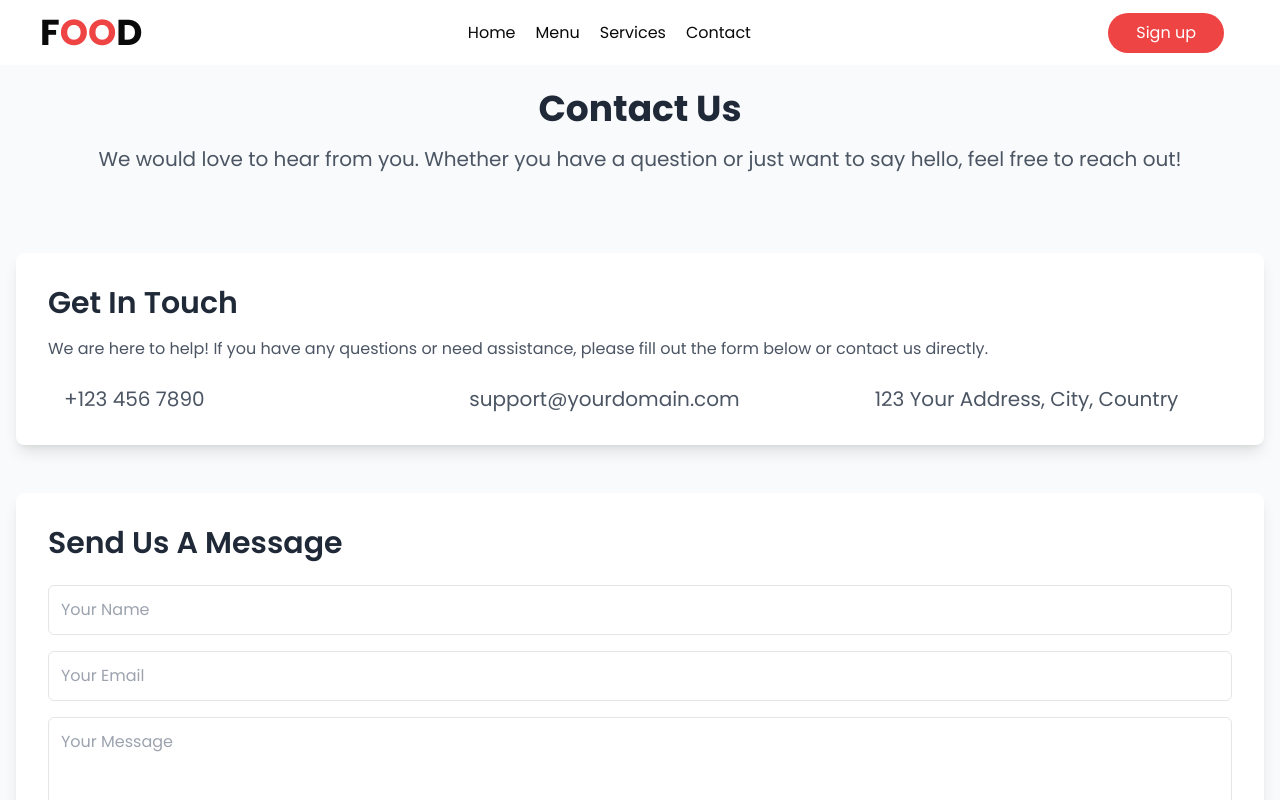
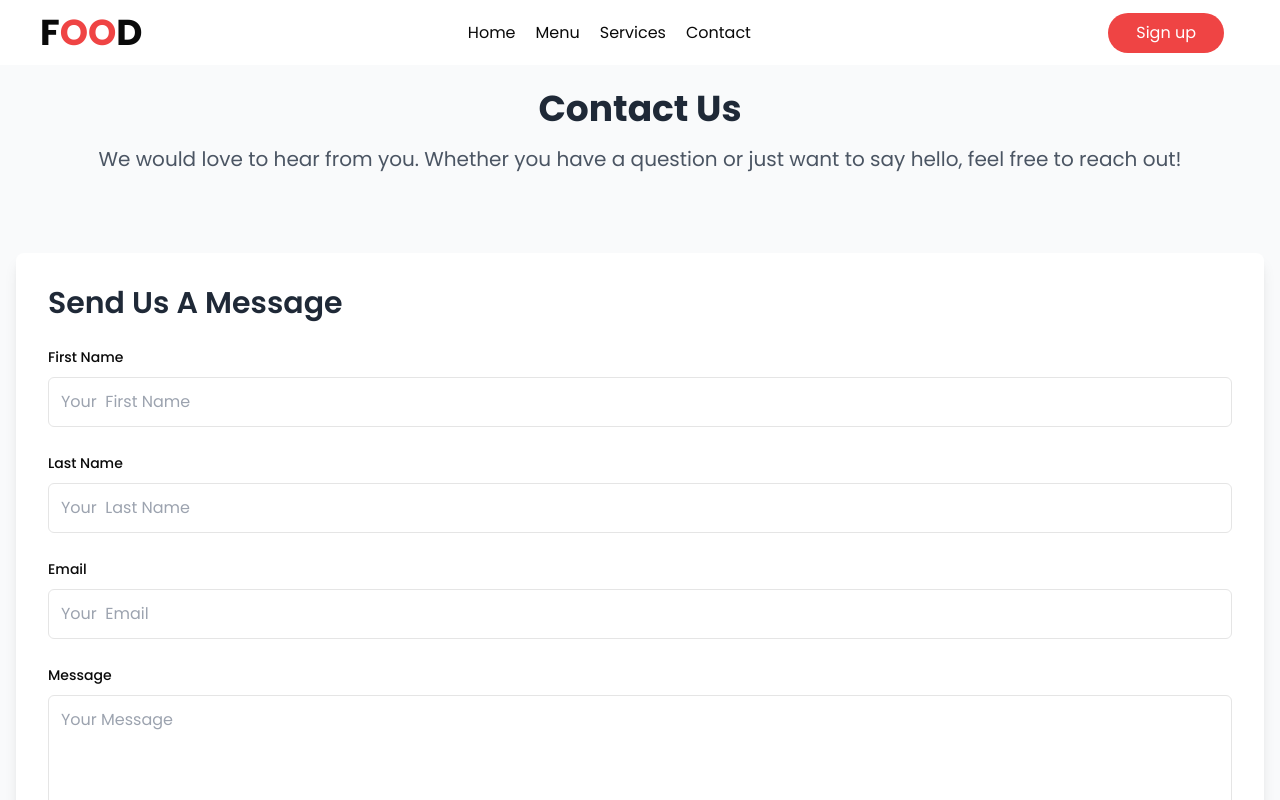
Before and after one commit to JINN6/funcecom, a Next.js app: page /contact in a window 1280 px wide. Shown: the top 800 px of the page. Built offline with nearby package versions, Linux system fonts and the light colour scheme.

Commit message:
Updated files or added new features

```diff
--- a/src/app/contact/page.tsx
+++ b/src/app/contact/page.tsx
@@ -2,76 +2,132 @@
 import React from "react";
 import Navbar from "@/components/Navbar";
 import Footer from "@/components/Footer";
+import { zodResolver } from "@hookform/resolvers/zod";
+import { useForm } from "react-hook-form";
+import {
+  Form,
+  FormField,
+  FormItem,
+  FormLabel,
+  FormControl,
+  FormMessage,
+} from "@/components/ui/form";
+import { z } from "zod";
+import { motion } from "framer-motion";
+
+const formSchema = z.object({
+  FirstName: z.string().min(3, "First Name must be at least 3 characters").max(20, "First Name must not exceed 20 characters"),
+  LastName: z.string().min(3, "Last Name must be at least 3 characters").max(20, "Last Name must not exceed 20 characters"),
+  Email: z.string().email("Invalid email address"),
+  Message: z.string().min(10, "Message must be at least 10 characters").max(500, "Message must not exceed 500 characters"),
+});
 
 const ContactUs = () => {
+  const form = useForm<z.infer<typeof formSchema>>({
+    resolver: zodResolver(formSchema),
+    defaultValues: {
+      FirstName: "",
+      LastName: "",
+      Email: "",
+      Message: "",
+    },
+  });
+
+  function onSubmit(values: z.infer<typeof formSchema>) {
+    console.log("Submitted values:", values);
+  }
+
   return (
     <div>
       <Navbar />
       <div className="bg-gray-50 min-h-screen py-6">
         <div className="container mx-auto px-4">
-          <header className="flex flex-col items-center mb-12">
-            <h1 className="text-4xl font-bold text-gray-800 text-center mb-4">Contact Us</h1>
+          <motion.header
+            initial={{ opacity: 0, y: -50 }}
+            animate={{ opacity: 1, y: 0 }}
+            transition={{ duration: 0.8, ease: "easeOut" }}
+            className="flex flex-col items-center mb-12"
+          >
+            <h1 className="text-4xl font-bold text-gray-800 text-center mb-4">
+              Contact Us
+            </h1>
             <p className="text-xl text-gray-600 text-center mb-8">
               We would love to hear from you. Whether you have a question or just want to say hello, feel free to reach out!
             </p>
-          </header>
+          </motion.header>
 
-          <section className="bg-white shadow-lg rounded-lg p-8 mb-12">
-            <h2 className="text-3xl font-semibold text-gray-800 mb-4 text-center sm:text-left">Get In Touch</h2>
-            <p className="text-gray-600 mb-6 text-center sm:text-left">
-              We are here to help! If you have any questions or need assistance, please fill out the form below or contact us directly.
-            </p>
-
-            <div className="grid grid-cols-1 sm:grid-cols-2 lg:grid-cols-3 gap-8">
-              <div className="flex items-center space-x-4 text-gray-600">
-                <i className="fas fa-phone-alt text-3xl text-blue-600"></i>
-                <span className="text-xl">+123 456 7890</span>
-              </div>
-              <div className="flex items-center space-x-4 text-gray-600">
-                <i className="fas fa-envelope text-3xl text-blue-600"></i>
-                <span className="text-xl">support@yourdomain.com</span>
-              </div>
-              <div className="flex items-center space-x-4 text-gray-600">
-                <i className="fas fa-map-marker-alt text-3xl text-blue-600"></i>
-                <span className="text-xl">123 Your Address, City, Country</span>
-              </div>
-            </div>
-          </section>
-
-          <section className="bg-white shadow-lg rounded-lg p-8 mb-12">
-            <h2 className="text-3xl font-semibold text-gray-800 mb-6">Send Us A Message</h2>
-
-            <form className="space-y-6">
-              <div className="flex flex-col space-y-4">
-                <input
-                  type="text"
-                  placeholder="Your Name"
-                  className="p-3 border rounded-md w-full"
-                  required
-                />
-                <input
-                  type="email"
-                  placeholder="Your Email"
-                  className="p-3 border rounded-md w-full"
-                  required
-                />
+          <motion.section
+            initial={{ opacity: 0, x: -100 }}
+            animate={{ opacity: 1, x: 0 }}
+            transition={{ duration: 0.8, delay: 0.2, ease: "easeOut" }}
+            className="bg-white shadow-lg rounded-lg p-8 mb-12"
+          >
+            <h2 className="text-3xl font-semibold text-gray-800 mb-6">
+              Send Us A Message
+            </h2>
+            <Form {...form}>
+              <form
+                className="space-y-6"
+                onSubmit={form.handleSubmit(onSubmit)}
+              >
+                {["FirstName", "LastName", "Email", "Message"].map((field, index) => (
+                  <motion.div
+                    key={field}
+                    initial={{ opacity: 0, y: 20 }}
+                    animate={{ opacity: 1, y: 0 }}
+                    transition={{
+                      duration: 0.5,
+                      delay: index * 0.2,
+                      ease: "easeOut",
+                    }}
+                  >
+                    <FormField
+                      control={form.control}
+                      name={field as keyof z.infer<typeof formSchema>}
+                      render={({ field }) => (
+                        <FormItem>
+                          <FormLabel>
+                            {field.name === "Message" ? "Message" : `${field.name.replace(/([A-Z])/g, " $1")}`}
+                          </FormLabel>
+                          <FormControl>
+                            {field.name === "Message" ? (
                               <textarea
+                                {...field}
                                 placeholder="Your Message"
                                 className="p-3 border rounded-md w-full h-40"
-                  required
                               ></textarea>
-              </div>
+                            ) : (
+                              <input
+                                type={field.name === "Email" ? "email" : "text"}
+                                {...field}
+                                placeholder={`Your ${field.name.replace(/([A-Z])/g, " $1")}`}
+                                className="p-3 border rounded-md w-full"
+                              />
+                            )}
+                          </FormControl>
+                          <FormMessage />
+                        </FormItem>
+                      )}
+                    />
+                  </motion.div>
+                ))}
 
-              <div className="flex justify-center">
+                <motion.div
+                  initial={{ scale: 0.9, opacity: 0 }}
+                  animate={{ scale: 1, opacity: 1 }}
+                  transition={{ duration: 0.5, delay: 0.8, ease: "easeOut" }}
+                  className="flex justify-center"
+                >
                   <button
                     type="submit"
                     className="bg-blue-600 text-white px-6 py-2 rounded-lg shadow hover:bg-blue-700"
                   >
                     Send Message
                   </button>
-              </div>
+                </motion.div>
               </form>
-          </section>
+            </Form>
+          </motion.section>
         </div>
       </div>
       <Footer />
--- /dev/null
+++ b/src/components/ui/button.tsx
@@ -0,0 +1,57 @@
+import * as React from "react"
+import { Slot } from "@radix-ui/react-slot"
+import { cva, type VariantProps } from "class-variance-authority"
+
+import { cn } from "@/lib/utils"
+
+const buttonVariants = cva(
+  "inline-flex items-center justify-center gap-2 whitespace-nowrap rounded-md text-sm font-medium transition-colors focus-visible:outline-none focus-visible:ring-1 focus-visible:ring-ring disabled:pointer-events-none disabled:opacity-50 [&_svg]:pointer-events-none [&_svg]:size-4 [&_svg]:shrink-0",
+  {
+    variants: {
+      variant: {
+        default:
+          "bg-primary text-primary-foreground shadow hover:bg-primary/90",
+        destructive:
+          "bg-destructive text-destructive-foreground shadow-sm hover:bg-destructive/90",
+        outline:
+          "border border-input bg-background shadow-sm hover:bg-accent hover:text-accent-foreground",
+        secondary:
+          "bg-secondary text-secondary-foreground shadow-sm hover:bg-secondary/80",
+        ghost: "hover:bg-accent hover:text-accent-foreground",
+        link: "text-primary underline-offset-4 hover:underline",
+      },
+      size: {
+        default: "h-9 px-4 py-2",
+        sm: "h-8 rounded-md px-3 text-xs",
+        lg: "h-10 rounded-md px-8",
+        icon: "h-9 w-9",
+      },
+    },
+    defaultVariants: {
+      variant: "default",
+      size: "default",
+    },
+  }
+)
+
+export interface ButtonProps
+  extends React.ButtonHTMLAttributes<HTMLButtonElement>,
+    VariantProps<typeof buttonVariants> {
+  asChild?: boolean
+}
+
+const Button = React.forwardRef<HTMLButtonElement, ButtonProps>(
+  ({ className, variant, size, asChild = false, ...props }, ref) => {
+    const Comp = asChild ? Slot : "button"
+    return (
+      <Comp
+        className={cn(buttonVariants({ variant, size, className }))}
+        ref={ref}
+        {...props}
+      />
+    )
+  }
+)
+Button.displayName = "Button"
+
+export { Button, buttonVariants }
--- /dev/null
+++ b/src/components/ui/form.tsx
@@ -0,0 +1,178 @@
+"use client"
+
+import * as React from "react"
+import * as LabelPrimitive from "@radix-ui/react-label"
+import { Slot } from "@radix-ui/react-slot"
+import {
+  Controller,
+  ControllerProps,
+  FieldPath,
+  FieldValues,
+  FormProvider,
+  useFormContext,
+} from "react-hook-form"
+
+import { cn } from "@/lib/utils"
+import { Label } from "@/components/ui/label"
+
+const Form = FormProvider
+
+type FormFieldContextValue<
+  TFieldValues extends FieldValues = FieldValues,
+  TName extends FieldPath<TFieldValues> = FieldPath<TFieldValues>
+> = {
+  name: TName
+}
+
+const FormFieldContext = React.createContext<FormFieldContextValue>(
+  {} as FormFieldContextValue
+)
+
+const FormField = <
+  TFieldValues extends FieldValues = FieldValues,
+  TName extends FieldPath<TFieldValues> = FieldPath<TFieldValues>
+>({
+  ...props
+}: ControllerProps<TFieldValues, TName>) => {
+  return (
+    <FormFieldContext.Provider value={{ name: props.name }}>
+      <Controller {...props} />
+    </FormFieldContext.Provider>
+  )
+}
+
+const useFormField = () => {
+  const fieldContext = React.useContext(FormFieldContext)
+  const itemContext = React.useContext(FormItemContext)
+  const { getFieldState, formState } = useFormContext()
+
+  const fieldState = getFieldState(fieldContext.name, formState)
+
+  if (!fieldContext) {
+    throw new Error("useFormField should be used within <FormField>")
+  }
+
+  const { id } = itemContext
+
+  return {
+    id,
+    name: fieldContext.name,
+    formItemId: `${id}-form-item`,
+    formDescriptionId: `${id}-form-item-description`,
+    formMessageId: `${id}-form-item-message`,
+    ...fieldState,
+  }
+}
+
+type FormItemContextValue = {
+  id: string
+}
+
+const FormItemContext = React.createContext<FormItemContextValue>(
+  {} as FormItemContextValue
+)
+
+const FormItem = React.forwardRef<
+  HTMLDivElement,
+  React.HTMLAttributes<HTMLDivElement>
+>(({ className, ...props }, ref) => {
+  const id = React.useId()
+
+  return (
+    <FormItemContext.Provider value={{ id }}>
+      <div ref={ref} className={cn("space-y-2", className)} {...props} />
+    </FormItemContext.Provider>
+  )
+})
+FormItem.displayName = "FormItem"
+
+const FormLabel = React.forwardRef<
+  React.ElementRef<typeof LabelPrimitive.Root>,
+  React.ComponentPropsWithoutRef<typeof LabelPrimitive.Root>
+>(({ className, ...props }, ref) => {
+  const { error, formItemId } = useFormField()
+
+  return (
+    <Label
+      ref={ref}
+      className={cn(error && "text-destructive", className)}
+      htmlFor={formItemId}
+      {...props}
+    />
+  )
+})
+FormLabel.displayName = "FormLabel"
+
+const FormControl = React.forwardRef<
+  React.ElementRef<typeof Slot>,
+  React.ComponentPropsWithoutRef<typeof Slot>
+>(({ ...props }, ref) => {
+  const { error, formItemId, formDescriptionId, formMessageId } = useFormField()
+
+  return (
+    <Slot
+      ref={ref}
+      id={formItemId}
+      aria-describedby={
+        !error
+          ? `${formDescriptionId}`
+          : `${formDescriptionId} ${formMessageId}`
+      }
+      aria-invalid={!!error}
+      {...props}
+    />
+  )
+})
+FormControl.displayName = "FormControl"
+
+const FormDescription = React.forwardRef<
+  HTMLParagraphElement,
+  React.HTMLAttributes<HTMLParagraphElement>
+>(({ className, ...props }, ref) => {
+  const { formDescriptionId } = useFormField()
+
+  return (
+    <p
+      ref={ref}
+      id={formDescriptionId}
+      className={cn("text-[0.8rem] text-muted-foreground", className)}
+      {...props}
+    />
+  )
+})
+FormDescription.displayName = "FormDescription"
+
+const FormMessage = React.forwardRef<
+  HTMLParagraphElement,
+  React.HTMLAttributes<HTMLParagraphElement>
+>(({ className, children, ...props }, ref) => {
+  const { error, formMessageId } = useFormField()
+  const body = error ? String(error?.message) : children
+
+  if (!body) {
+    return null
+  }
+
+  return (
+    <p
+      ref={ref}
+      id={formMessageId}
+      className={cn("text-[0.8rem] font-medium text-destructive", className)}
+      {...props}
+    >
+      {body}
+    </p>
+  )
+})
+FormMessage.displayName = "FormMessage"
+
+export {
+  useFormField,
+  Form,
+  FormItem,
+  FormLabel,
+  FormControl,
+  FormDescription,
+  FormMessage,
+  FormField,
+}
--- /dev/null
+++ b/src/components/ui/label.tsx
@@ -0,0 +1,26 @@
+"use client"
+
+import * as React from "react"
+import * as LabelPrimitive from "@radix-ui/react-label"
+import { cva, type VariantProps } from "class-variance-authority"
+
+import { cn } from "@/lib/utils"
+
+const labelVariants = cva(
+  "text-sm font-medium leading-none peer-disabled:cursor-not-allowed peer-disabled:opacity-70"
+)
+
+const Label = React.forwardRef<
+  React.ElementRef<typeof LabelPrimitive.Root>,
+  React.ComponentPropsWithoutRef<typeof LabelPrimitive.Root> &
+    VariantProps<typeof labelVariants>
+>(({ className, ...props }, ref) => (
+  <LabelPrimitive.Root
+    ref={ref}
+    className={cn(labelVariants(), className)}
+    {...props}
+  />
+))
+Label.displayName = LabelPrimitive.Root.displayName
+
+export { Label }
```
Also changed, not shown: package.json (+7 -1 lines), 1 other file (tests, documents, lock files or other folders). Lines whose indentation alone changed are shown as unchanged.
